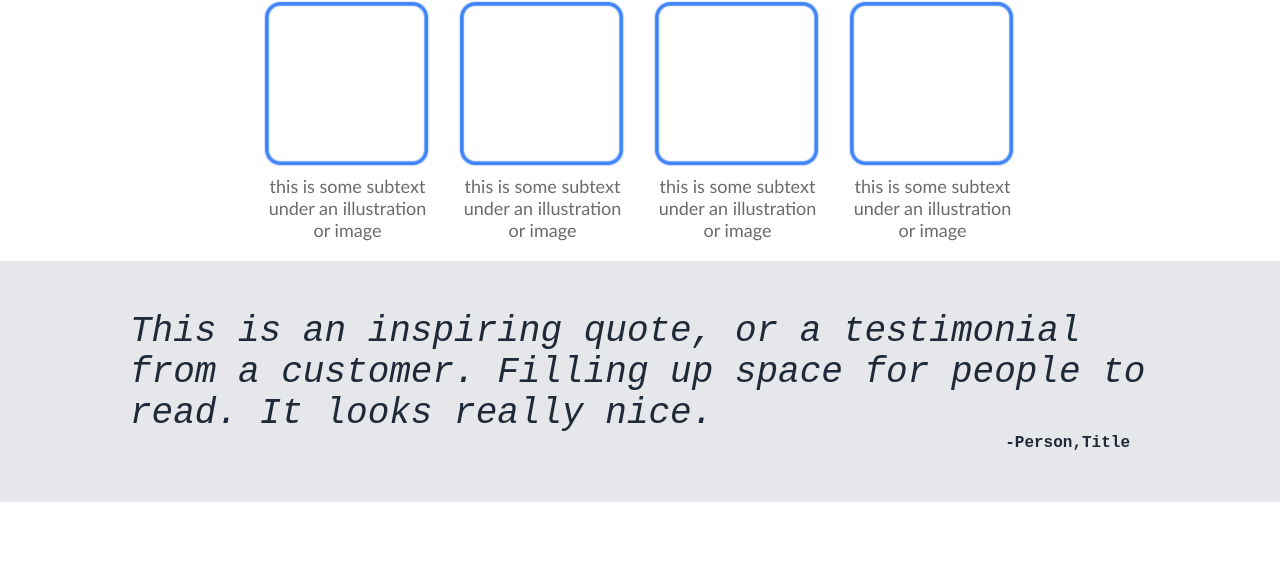
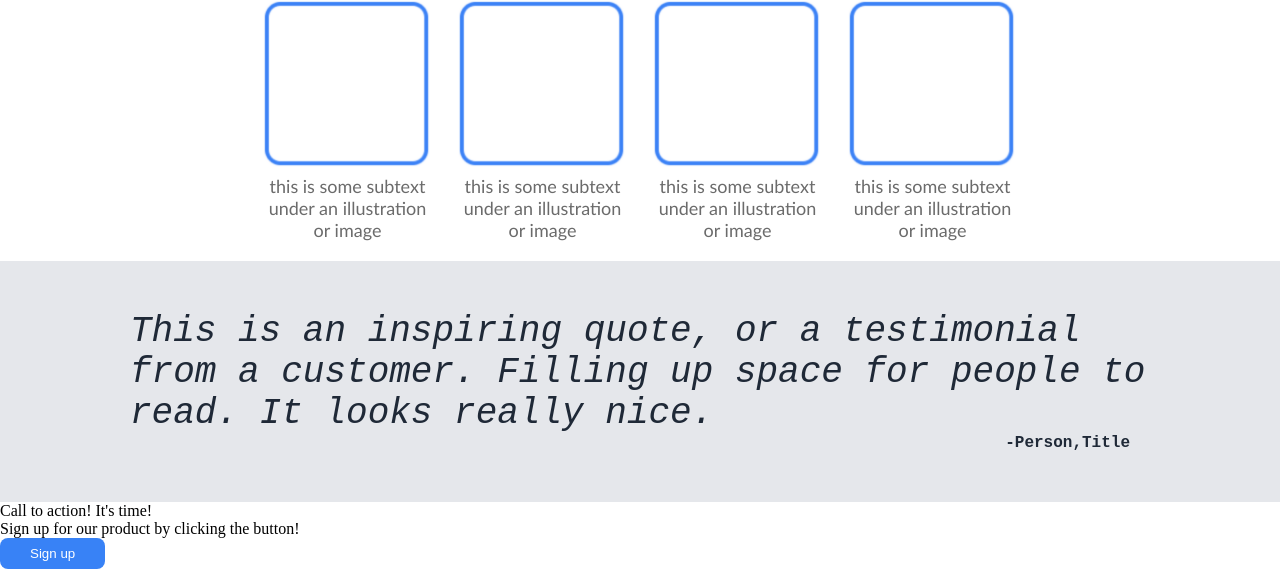
Before and after one commit to phuihumu/webpage, a plain HTML site: page index.html in a window 1280 px wide. Shown: the part 449-1018 px from the top of the page. Before the commit the page ends 951 px from the top, so only its background shows below. Drawn offline with Linux system fonts and the light colour scheme.

Commit message:
Added sign up section to index.html.

```diff
--- a/index.html
+++ b/index.html
@@ -60,5 +60,12 @@
             <div class="quote">This is an inspiring quote, or a testimonial from a customer. Filling up space for people to read. It looks really nice.</div>
             <div class="quoted-person">-Person,Title</div>
         </div>
+        <div class="signup-section">
+            <div class="container">
+                <div class="signup-text-header">Call to action! It's time!</div>
+                <div class="signup-text">Sign up for our product by clicking the button!</div>
+                <button class="signup-button">Sign up</button>
+            </div>
+        </div>
     </body>
 </html>
```
